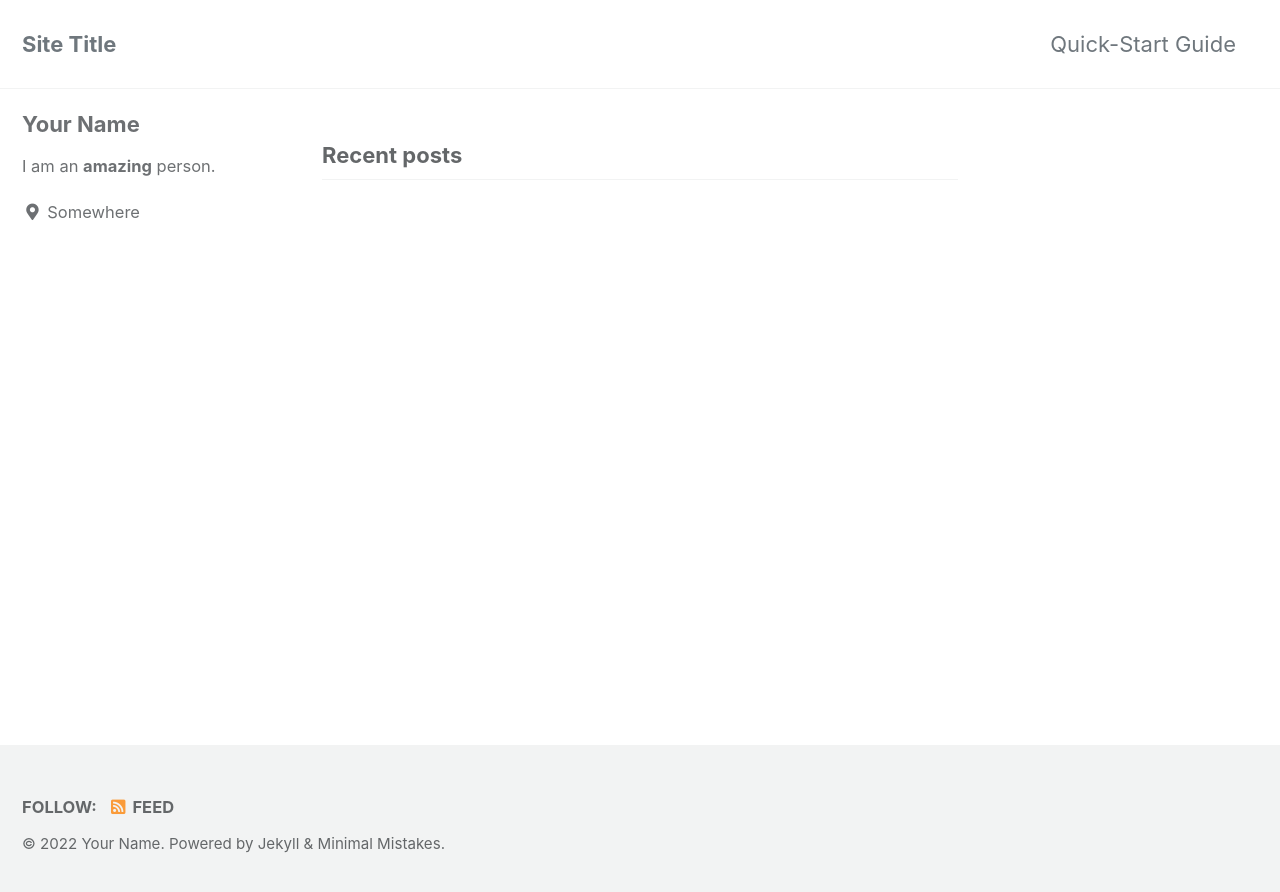
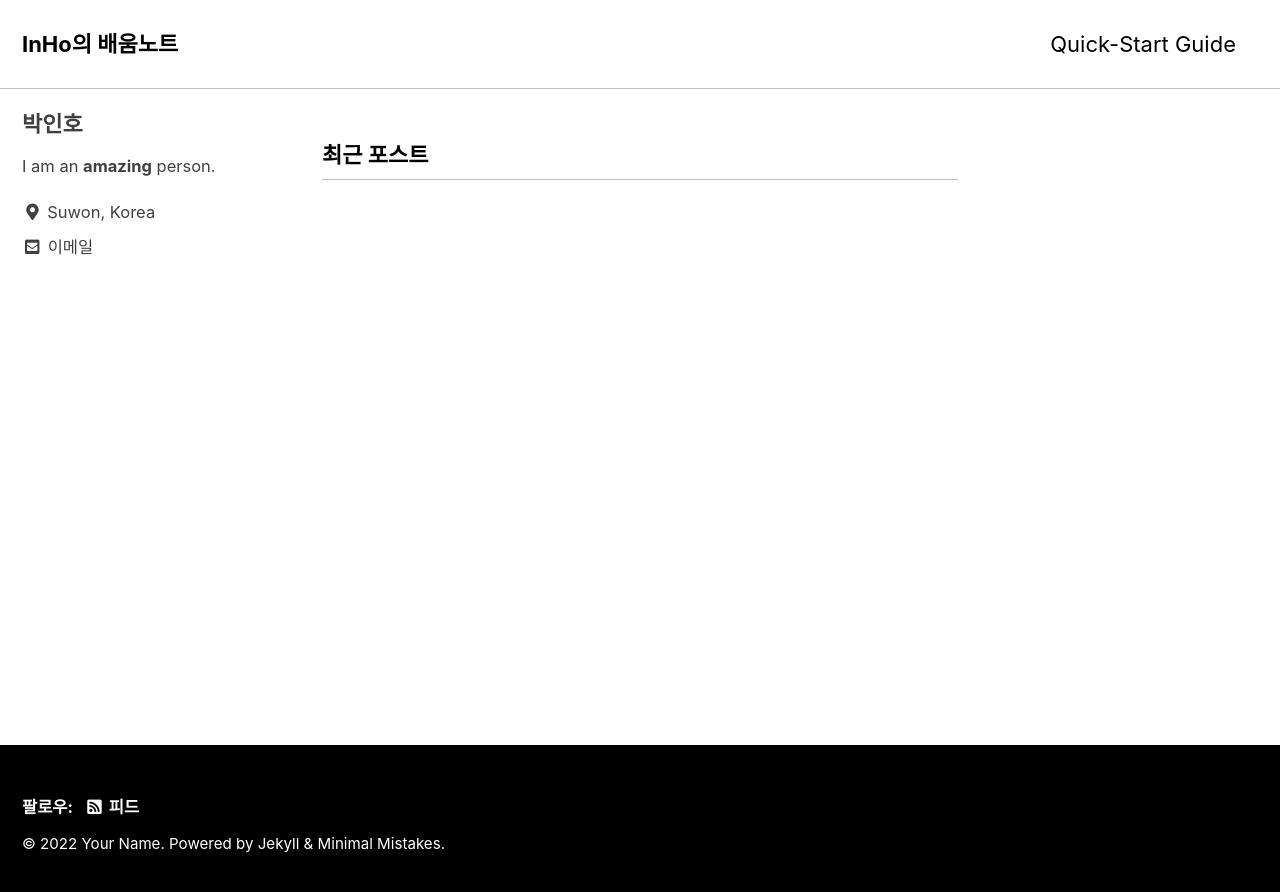
Before and after one commit to kyungcom/kyungcom.github.io, a Jekyll site: the page built from index.html, in a window 1280 px wide. Shown: the top 892 px of the page. Built offline with Jekyll 4.4.1, drawn with Linux system fonts in a browser that asks for light colours; cached includes are drawn as plain includes; the list of posts is cut into pages by our own code.

Commit message:
fix _config

```diff
--- a/_config.yml
+++ b/_config.yml
@@ -12,17 +12,17 @@
 
 # theme                  : "minimal-mistakes-jekyll"
 # remote_theme           : "mmistakes/minimal-mistakes"
-minimal_mistakes_skin    : "default" # "air", "aqua", "contrast", "dark", "dirt", "neon", "mint", "plum", "sunrise"
+minimal_mistakes_skin    : "contrast" # "air", "aqua", "contrast", "dark", "dirt", "neon", "mint", "plum", "sunrise"
 
 # Site Settings
-locale                   : "en-US"
-title                    : "Site Title"
+locale                   : "ko"
+title                    : "InHo의 배움노트"
 title_separator          : "-"
 subtitle                 : # site tagline that appears below site title in masthead
 name                     : "Your Name"
 description              : "An amazing website."
-url                      : # the base hostname & protocol for your site e.g. "https://mmistakes.github.io"
-baseurl                  : # the subpath of your site, e.g. "/blog"
+url                      : "https://kyungcom.github.io" # the base hostname & protocol for your site e.g. "https://mmistakes.github.io"
+baseurl                  : "kyungcom/kyungcom.github.io" # the subpath of your site, e.g. "/blog"
 repository               : # GitHub username/repo-name e.g. "mmistakes/minimal-mistakes"
 teaser                   : # path of fallback teaser image, e.g. "/assets/images/500x300.png"
 logo                     : # path of logo image to display in the masthead, e.g. "/assets/images/88x88.png"
@@ -101,11 +101,11 @@ analytics:
 
 # Site Author
 author:
-  name             : "Your Name"
+  name             : "박인호"
   avatar           : # path of avatar image, e.g. "/assets/images/bio-photo.jpg"
   bio              : "I am an **amazing** person."
-  location         : "Somewhere"
-  email            :
+  location         : "Suwon, Korea"
+  email            : "qrdlsgh1234@naver.com"
   links:
     - label: "Email"
       icon: "fas fa-fw fa-envelope-square"
```
